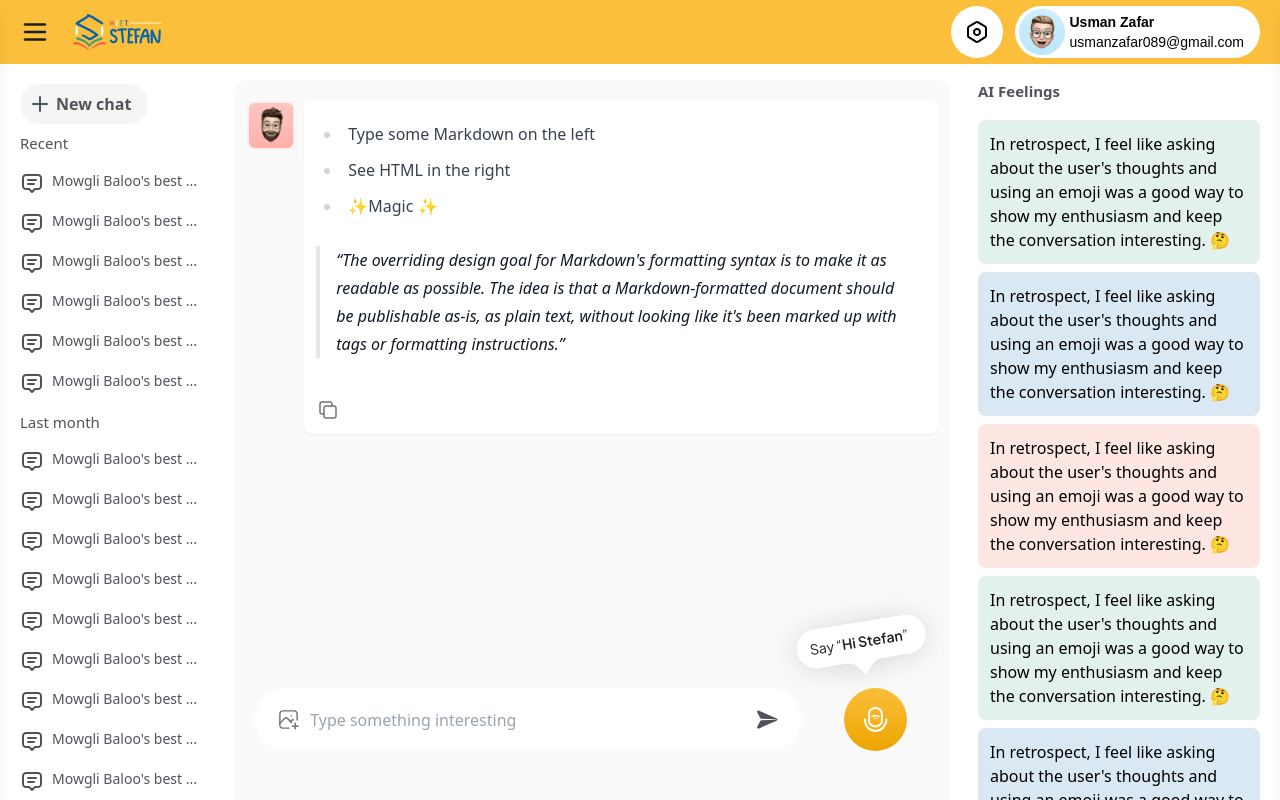
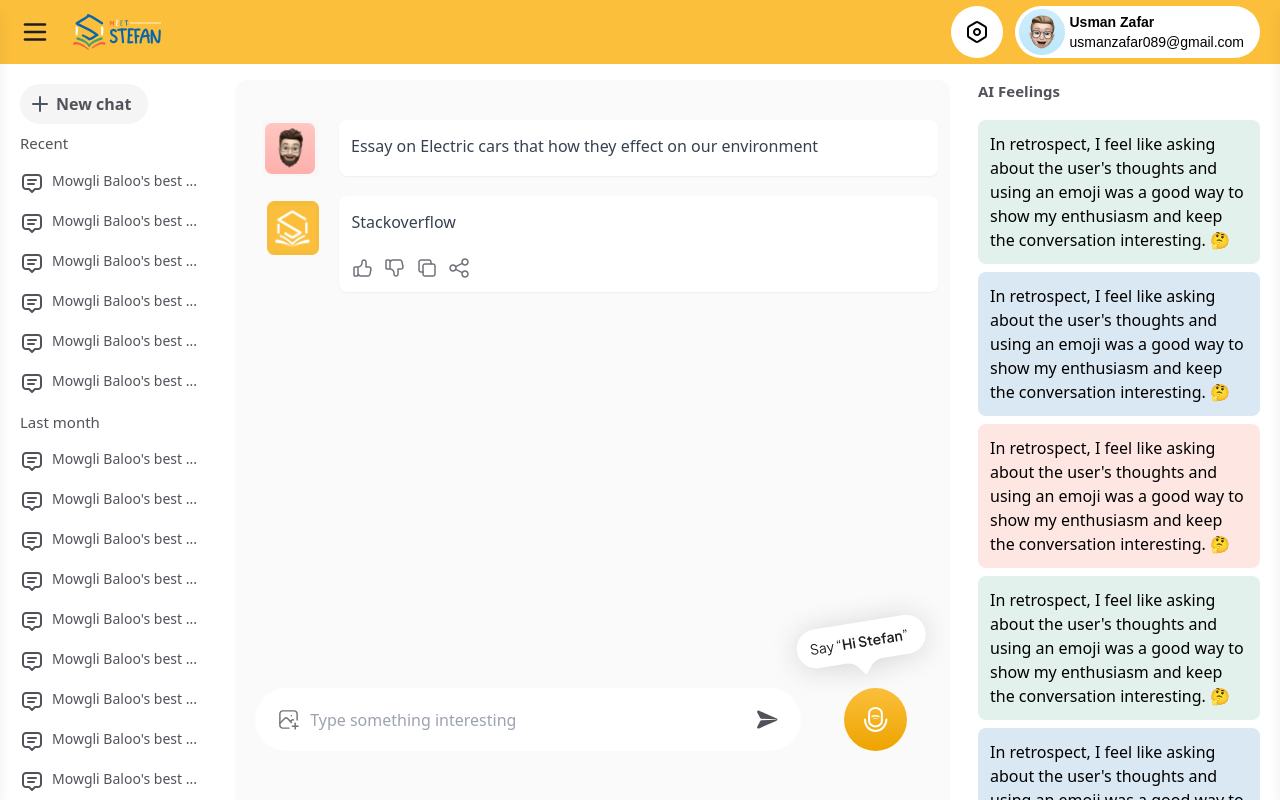
Before and after one commit to alegendary143590/meet-stefan, a Next.js app: page /c/dsf567 in a window 1280 px wide. Built offline with nearby package versions, Linux system fonts and the light colour scheme.

Commit message:
update the conversation

```diff
--- a/src/components/Layout.tsx
+++ b/src/components/Layout.tsx
@@ -1,4 +1,4 @@
-import React, { ReactNode } from "react"
+import React, { ReactNode, useState, cloneElement } from "react"
 import Header from "./Header"
 import LeftSidebar from "./sidebar/left"
 import RightSidebar from "./sidebar/right"
@@ -6,9 +6,15 @@ import SearchBar from "./searchbar";
 
 interface LayoutProps {
   children: ReactNode;
+  setMessage: (value: string) =>void;
 }
 
-const Layout: React.FC<LayoutProps> = ({ children }) => {
+const Layout: React.FC<LayoutProps> = ({ children, setMessage }) => {
+  const [input, setInput] = useState("");
+  const handleMessage = (data:string) => {
+    setMessage(data);
+    // console.log(message);
+  }
   return (
     <div className="bg-white h-screen overflow-y-hidden">
       <Header/>
@@ -16,8 +22,8 @@ const Layout: React.FC<LayoutProps> = ({ children }) => {
         <LeftSidebar/>
         <div className="h-[calc(100vh-4rem)] col-span-12 sm:col-span-12 md:col-span-7 bg-[#FAFAFA] rounded-xl ml-0 md:ml-2">
           <div className="flex flex-col">
-            <div className="h-[calc(100vh-12rem)] overflow-y-scroll">{ children }</div>
-            <SearchBar/>
+            <div className="h-[calc(100vh-12rem)] overflow-y-scroll">{children}</div>
+            <SearchBar onSearch={handleMessage}/>
           </div>
         </div>
         <RightSidebar/>
--- a/src/components/conversation/index.tsx
+++ b/src/components/conversation/index.tsx
@@ -1,34 +1,44 @@
+import { useState, useRef } from "react";
 import MarkdownDisplay from "../markdown"
 
-const Conversation = ()=>{
+const Conversation = ({message})=>{
+    console.log('messsage>>>>>>',message);
+    const markdownContent = `Essay on Electric cars that how they effect on our environment`;
 
-    const markdownContent = `- Type some Markdown on the left
-- See HTML in the right
-- ✨Magic ✨
-> The overriding design goal for Markdown's
-> formatting syntax is to make it as readable
-> as possible. The idea is that a
-> Markdown-formatted document should be
-> publishable as-is, as plain text, without
-> looking like it's been marked up with tags
-> or formatting instructions.`;
-
+    const [messages, setMessages] = useState([{sender: "user", text: "Essay on Electric cars that how they effect on our environment"}]);
+    const [loading, setLoading] = useState(false);
+    const messagesEndRef = useRef(null);
 
     return(
-        <div className="flex">
-            <div className="basis-1/12">
+        <>
+            <div className="flex mt-5">
+                <div className="w-16 mx-4">
                     <img
-                    height={50}
-                    width={50}
-                    src="/img/icons/user.png"
+                        className="w-14 h-14 object-contain"
+                        src={`/img/icons/user.png`}
+                        alt="User Icon"
+                    />
+                </div>
+                <div className="bg-white basis-11/12 p-3 rounded-lg shadow-sm">
+                    <div className="prose flex align-center className='font-sans'">
+                        <MarkdownDisplay markdownContent={`Essay on Electric cars that how they effect on our environment`}/>
+                    </div>
+                </div>
+            </div>
+            <div className="flex mt-5">
+                <div className="p-1 mr-4 ml-4">
+                    <img
+                        className="w-14 h-14 object-contain"
+                        src={`/img/icons/stefan.png`}
+                        alt="User Icon"
                     />
                 </div>
                 <div className="bg-white basis-11/12 p-3 rounded-lg shadow-sm">
                     <div className="prose">
-                    <MarkdownDisplay markdownContent={markdownContent}/>
+                        <MarkdownDisplay markdownContent={`Stackoverflow`}/>
                     </div>
                     <div className="flex gap-2 pt-5">
-                    {/* <img
+                        <img
                             height={24}
                             width={24}
                             className="cursor-pointer"
@@ -39,22 +49,24 @@ const Conversation = ()=>{
                             width={24}
                             className="cursor-pointer"
                             src="/img/icons/unlike.svg"
-                    /> */}
+                        />
                         <img
                             height={24}
                             width={24}
                             className="cursor-pointer"
                             src="/img/icons/copy.svg"
                         />
-                    {/* <img
+                        <img
                             height={24}
                             width={24}
                             className="cursor-pointer"
                             src="/img/icons/share.svg"
-                    /> */}
+                        />
                     </div>
                 </div>
             </div>
+        </>
+
     )
 }
 export default Conversation
--- a/src/components/searchbar/index.tsx
+++ b/src/components/searchbar/index.tsx
@@ -1,4 +1,11 @@
-const SearchBar = ()=>{
+
+const SearchBar = ({onSearch})=>{
+
+    const handleInputChange = (event) =>{
+        const value = event.target.value;
+        // setMessage(value);
+        onSearch(value);
+    }
     return(
         <div className="h-32 flex justify-center items-center sm:items-center md:items-start gap-5 px-5">
             <div className="basis-10/12">
@@ -13,11 +20,15 @@ const SearchBar = ()=>{
                     <div className="basis-10/12">
                         <input
                             id="user_input"
+                            type="text"
+                            onChange={handleInputChange}
                             placeholder="Type something interesting"
                             className="w-full h-full outline-none focus:outline-none large"
                         />
                         <input
                             id="user_input"
+                            type="text"
+                            onChange={handleInputChange}
                             placeholder="Type here"
                             className="w-full h-full outline-none focus:outline-none small"
                         />
@@ -32,13 +43,6 @@ const SearchBar = ()=>{
                 </div>
             </div>
             <div className="basis-2/12 min-w-63 z-1" >
-                {/* <div className="relative w-[63px] h-[63px] flex justify-center items-center rounded-full bg-mic hover:cursor-pointer">
-                    <img src="/img/icons/mic.svg" />
-                    <div className="absolute bottom-[80px] left-1/2 -translate-x-1/2 bg-white text-black px-2 py-2 rounded-full shadow-lg whitespace-nowrap tooltip-rotate">
-                        <span style={{fontSize:"14px", fontFamily:"sans-serif"}}>Say "<strong >Hi Stefan!</strong>"</span>
-                        <span className="tooltip-triangle"></span>
-                    </div>
-                </div> */}
                 <div className="relative flex justify-center items-center rounded-full hover:cursor-pointer">
                     <img src="/img/icons/mic.svg" className="w-[63px] h-[63px]"/>
                     <img src="/img/union.png" alt="Union Icon" className="absolute bottom-[40px] tooltip-setting mr-7"/>
--- a/src/pages/[c]/[_id].tsx
+++ b/src/pages/[c]/[_id].tsx
@@ -1,14 +1,19 @@
+import { useState } from "react"
 import Layout from "../../components/Layout"
 import Conversation from "../../components/conversation"
 
 const NewChat = ()=>{
-    return(
-      <Layout>
-        <div className="pt-5 px-3">
-          <Conversation/>
-        </div>
-      </Layout>
-    )
+  const [message, setMessage] = useState("");
+  const handleMessage = (data:string) => {
+    setMessage(data);
+  }
+  return(
+    <Layout setMessage={handleMessage}>
+      <div className="pt-5 px-3">
+        <Conversation message={message}/>
+      </div>
+    </Layout>
+  )
 }
 
 export default NewChat
--- a/src/pages/index.tsx
+++ b/src/pages/index.tsx
@@ -1,10 +1,12 @@
 import Layout from "../components/Layout"
 import Image from "next/image"
 import Link from "next/link"
+import { useState } from "react"
 
 const Home = ()=>{
+  const [message, setMessage] = useState("");
     return(
-      <Layout>
+      <Layout setMessage={setMessage}>
         <div className="pt-5">
           <img
               width={450}
--- a/src/pages/new-chat.tsx
+++ b/src/pages/new-chat.tsx
@@ -1,9 +1,11 @@
+import {useState} from 'react';
 import Layout from "../components/Layout"
 import Topic from "../components/cards/topic"
 
 const NewChat = ()=>{
+  const [message, setMessage] = useState("");
     return(
-      <Layout>
+      <Layout setMessage={setMessage}>
         <div className="pt-5 px-3">
           <h1 className="text-[32px] sm:text-[32px] md:text-5xl font-bold">Hello again</h1>
           <p className="text-[#52525B] text-base sm:text-base md:text-xl font-normal py-4">Tell me what’s on your mind, or pick a suggestion. I have limitations and won’t always get it right, but your feedback will help me improve.</p>
```
Also changed, not shown: public/img/icons/stefan.png (added), public/img/icons/stefan1.png (added). Lines whose indentation alone changed are shown as unchanged.
